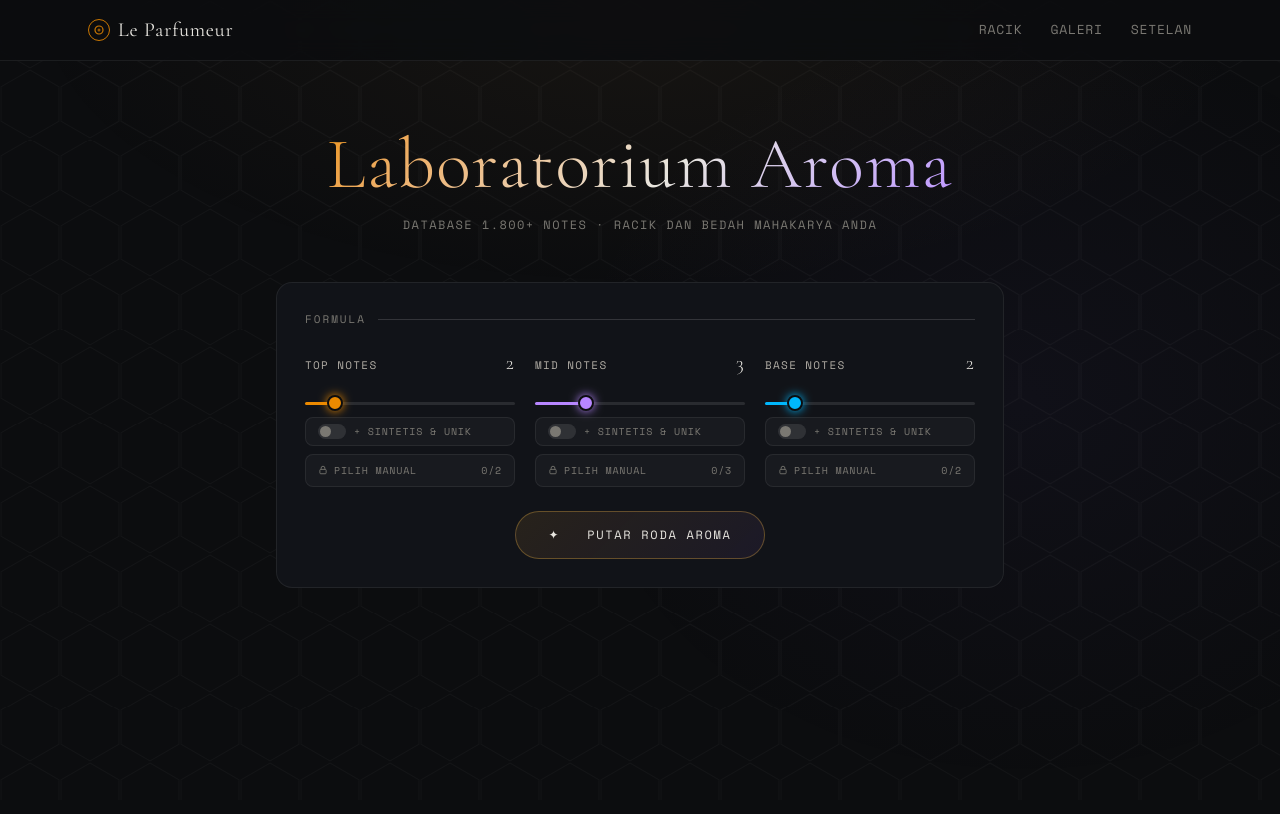
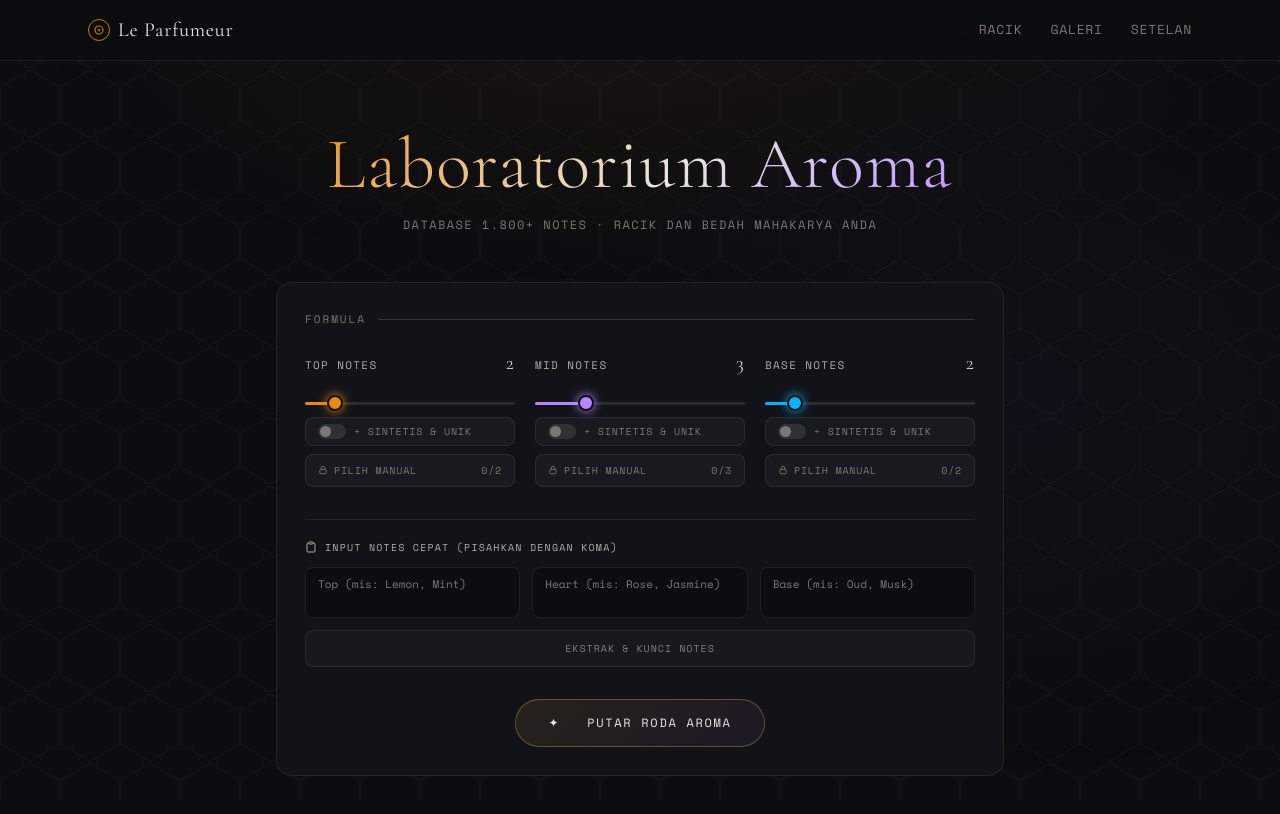
Before and after one commit to ayamkabisat-byte/leperfumer, a Next.js app: page / in a window 1280 px wide. Shown: the top 814 px of the page. Built offline with nearby package versions, Linux system fonts and the light colour scheme.

Commit message:
Update page.tsx

```diff
--- a/app/page.tsx
+++ b/app/page.tsx
@@ -27,6 +27,11 @@ export default function GeneratorPage() {
   const [uploadFile, setUploadFile] = useState<File | null>(null);
   const [uploadStatus, setUploadStatus] = useState('');
 
+  // State untuk Input Bulk (Manual Copy Paste)
+  const [bulkTop, setBulkTop] = useState('');
+  const [bulkMid, setBulkMid] = useState('');
+  const [bulkBase, setBulkBase] = useState('');
+
   const sliderPct = (val: number) => `${((val - 1) / 9 * 100).toFixed(1)}%`;
 
   const toggleLock = (layer: Layer, note: Note) => {
@@ -52,6 +57,44 @@ export default function GeneratorPage() {
   };
 
   const clearLocks = (layer: Layer) => setLocked(prev => ({ ...prev, [layer]: [] }));
+
+  // Fungsi untuk memproses teks input manual
+  const handleBulkInput = () => {
+    const newLocked = { ...locked };
+    const newCounts = { ...counts };
+
+    const processLayer = (layer: Layer, text: string) => {
+      if (!text.trim()) return;
+      const names = text.split(/[,&\n]/).map(n => n.trim()).filter(n => n);
+
+      names.forEach(name => {
+        // Cek apakah note sudah ada di array locked agar tidak duplikat
+        if (!newLocked[layer].some(n => n.name.toLowerCase() === name.toLowerCase())) {
+          newLocked[layer] = [...newLocked[layer], { name, cat: 'Custom', layers: [layer] }];
+        }
+      });
+
+      // Otomatis menaikkan batas slider jika notes yang di-paste melebihi jumlah slider saat ini
+      if (newLocked[layer].length > newCounts[layer]) {
+        newCounts[layer] = Math.min(10, newLocked[layer].length); // max 10
+        if (newLocked[layer].length > 10) {
+          newLocked[layer] = newLocked[layer].slice(0, 10);
+        }
+      }
+    };
+
+    processLayer('top', bulkTop);
+    processLayer('mid', bulkMid);
+    processLayer('base', bulkBase);
+
+    setLocked(newLocked);
+    setCounts(newCounts);
+
+    // Reset form bulk
+    setBulkTop('');
+    setBulkMid('');
+    setBulkBase('');
+  };
 
   const handleGenerate = () => {
     setAiResult(''); setPromptText(''); setErrorMsg(''); setUploadStatus('');
@@ -198,6 +241,56 @@ export default function GeneratorPage() {
           })}
         </div>
 
+        {/* --- TAMBAHAN: INPUT BULK MANUAL KOMA --- */}
+        <div className="mt-8 pt-5 pb-2 mb-6" style={{ borderTop: '1px solid rgba(255,255,255,0.07)' }}>
+          <div className="font-mono-lab uppercase mb-3 flex items-center gap-2" style={{ fontSize: '10px', letterSpacing: '0.12em', color: '#b0aca4' }}>
+            <svg width="12" height="12" viewBox="0 0 24 24" fill="none" stroke="currentColor" strokeWidth="2">
+              <path d="M16 4h2a2 2 0 0 1 2 2v14a2 2 0 0 1-2 2H6a2 2 0 0 1-2-2V6a2 2 0 0 1 2-2h2"></path>
+              <rect x="8" y="2" width="8" height="4" rx="1" ry="1"></rect>
+            </svg>
+            Input Notes Cepat (Pisahkan dengan koma)
+          </div>
+          <div className="grid grid-cols-1 md:grid-cols-3 gap-3 mb-3">
+            <textarea
+              value={bulkTop}
+              onChange={(e) => setBulkTop(e.target.value)}
+              placeholder="Top (mis: Lemon, Mint)"
+              rows={2}
+              className="w-full px-3 py-2 outline-none rounded-lg font-mono-lab transition-all"
+              style={{ background: 'rgba(0,0,0,0.3)', border: `1px solid ${bulkTop ? AMBER : 'rgba(255,255,255,0.07)'}`, color: '#e8e6e0', fontSize: 11, resize: 'none' }}
+            />
+            <textarea
+              value={bulkMid}
+              onChange={(e) => setBulkMid(e.target.value)}
+              placeholder="Heart (mis: Rose, Jasmine)"
+              rows={2}
+              className="w-full px-3 py-2 outline-none rounded-lg font-mono-lab transition-all"
+              style={{ background: 'rgba(0,0,0,0.3)', border: `1px solid ${bulkMid ? PURPLE : 'rgba(255,255,255,0.07)'}`, color: '#e8e6e0', fontSize: 11, resize: 'none' }}
+            />
+            <textarea
+              value={bulkBase}
+              onChange={(e) => setBulkBase(e.target.value)}
+              placeholder="Base (mis: Oud, Musk)"
+              rows={2}
+              className="w-full px-3 py-2 outline-none rounded-lg font-mono-lab transition-all"
+              style={{ background: 'rgba(0,0,0,0.3)', border: `1px solid ${bulkBase ? BLUE : 'rgba(255,255,255,0.07)'}`, color: '#e8e6e0', fontSize: 11, resize: 'none' }}
+            />
+          </div>
+          <button
+            onClick={handleBulkInput}
+            disabled={!bulkTop.trim() && !bulkMid.trim() && !bulkBase.trim()}
+            className="w-full py-2.5 rounded-lg font-mono-lab uppercase transition hover:-translate-y-px disabled:opacity-50"
+            style={{
+              fontSize: 10, letterSpacing: '0.1em',
+              background: (!bulkTop.trim() && !bulkMid.trim() && !bulkBase.trim()) ? 'rgba(255,255,255,0.05)' : 'rgba(255,255,255,0.1)',
+              border: '1px solid rgba(255,255,255,0.14)', color: '#e8e6e0', cursor: (!bulkTop.trim() && !bulkMid.trim() && !bulkBase.trim()) ? 'not-allowed' : 'pointer'
+            }}
+          >
+            Ekstrak &amp; Kunci Notes
+          </button>
+        </div>
+        {/* --- AKHIR TAMBAHAN --- */}
+
         <button onClick={handleGenerate}
           className="block mx-auto px-8 py-3.5 rounded-full font-mono-lab uppercase transition-all hover:-translate-y-px"
           style={{ fontSize: '12px', letterSpacing: '0.14em',
@@ -207,7 +300,7 @@ export default function GeneratorPage() {
         </button>
       </div>
 
-      {/* Recipe + AI + Upload — sama seperti sebelumnya */}
+      {/* Recipe + AI + Upload */}
       {recipe && (
         <div className="animate-fade-in">
           <div className="text-center pt-9 pb-7">
@@ -407,7 +500,7 @@ function Divider({ label }: { label: string }) {
   );
 }
 
-// ─────────── Note Picker Modal (UPDATED) ───────────
+// ─────────── Note Picker Modal ───────────
 function NotePicker({ layer, maxCount, locked, includeSynth, onToggle, onClear, onClose, onAddCustom }: {
   layer: Layer; maxCount: number; locked: Note[]; includeSynth: boolean;
   onToggle: (note: Note) => void; onClear: () => void; onClose: () => void;
@@ -418,7 +511,6 @@ function NotePicker({ layer, maxCount, locked, includeSynth, onToggle, onClear,
   const color = layer === 'top' ? AMBER : layer === 'mid' ? PURPLE : BLUE;
   const lockedNames = useMemo(() => new Set(locked.map(n => n.name)), [locked]);
 
-  // Fixed: filter by layer instead of using FULL_DATABASE[layer]
   const allNotes: Note[] = useMemo(() => {
     return FULL_DATABASE.filter(n => {
       if (!includeSynth && (n.cat === 'Synth/Weird' || n.cat === 'Beverage')) return false;
@@ -426,7 +518,6 @@ function NotePicker({ layer, maxCount, locked, includeSynth, onToggle, onClear,
     });
   }, [layer, includeSynth]);
 
-  // group by category
   const grouped = useMemo(() => {
     const filtered = search
       ? allNotes.filter(n => n.name.toLowerCase().includes(search.toLowerCase()))
@@ -442,7 +533,7 @@ function NotePicker({ layer, maxCount, locked, includeSynth, onToggle, onClear,
   const handleAddCustom = () => {
     const name = customInput.trim();
     if (!name) return;
-    if (locked.length >= maxCount) return; // already full
+    if (locked.length >= maxCount) return;
     onAddCustom(name);
     setCustomInput('');
   };
@@ -455,7 +546,6 @@ function NotePicker({ layer, maxCount, locked, includeSynth, onToggle, onClear,
         className="panel-lab w-full max-w-3xl max-h-[85vh] flex flex-col"
         style={{ background: '#111318' }}>
 
-        {/* Header */}
         <div className="flex items-center justify-between p-5" style={{ borderBottom: '1px solid rgba(255,255,255,0.07)' }}>
           <div>
             <div className="flex items-center gap-2 mb-1">
@@ -475,7 +565,6 @@ function NotePicker({ layer, maxCount, locked, includeSynth, onToggle, onClear,
           </button>
         </div>
 
-        {/* Search + Custom Input */}
         <div className="p-5 pb-3 space-y-3" style={{ borderBottom: '1px solid rgba(255,255,255,0.07)' }}>
           <input type="text" value={search} onChange={e => setSearch(e.target.value)}
             placeholder="Cari note (mis. Bergamot, Rose, Oud...)"
@@ -483,7 +572,6 @@ function NotePicker({ layer, maxCount, locked, includeSynth, onToggle, onClear,
             style={{ background: 'rgba(0,0,0,0.3)', border: '1px solid rgba(255,255,255,0.07)',
               color: '#e8e6e0', fontSize: 13 }}/>
 
-          {/* Custom note input */}
           <div className="flex gap-2">
             <input
               type="text"
@@ -523,7 +611,6 @@ function NotePicker({ layer, maxCount, locked, includeSynth, onToggle, onClear,
           )}
         </div>
 
-        {/* Notes List */}
         <div className="flex-1 overflow-y-auto p-5">
           {Object.keys(grouped).length === 0 && (
             <p className="text-center font-mono-lab py-10" style={{ fontSize: 11, color: '#7a7872' }}>
@@ -558,7 +645,6 @@ function NotePicker({ layer, maxCount, locked, includeSynth, onToggle, onClear,
           ))}
         </div>
 
-        {/* Footer */}
         <div className="p-5" style={{ borderTop: '1px solid rgba(255,255,255,0.07)' }}>
           <button onClick={onClose}
             className="w-full py-3 rounded-lg font-mono-lab uppercase"
```
